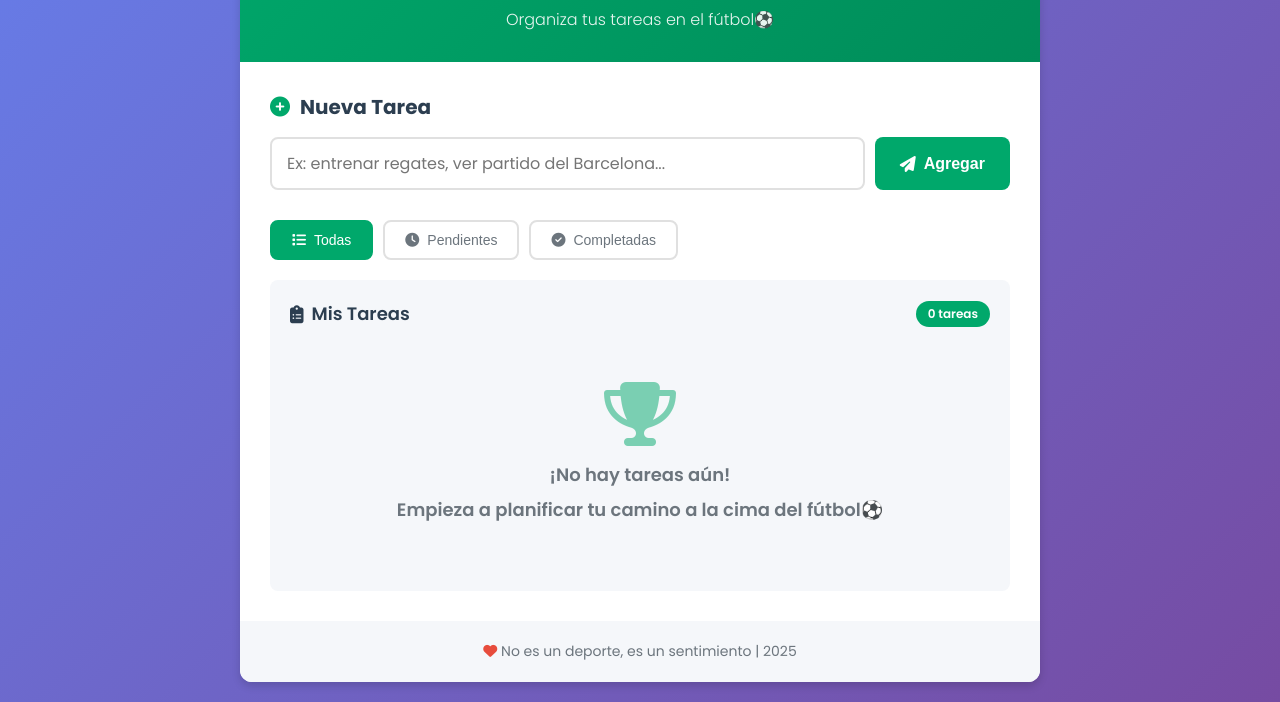
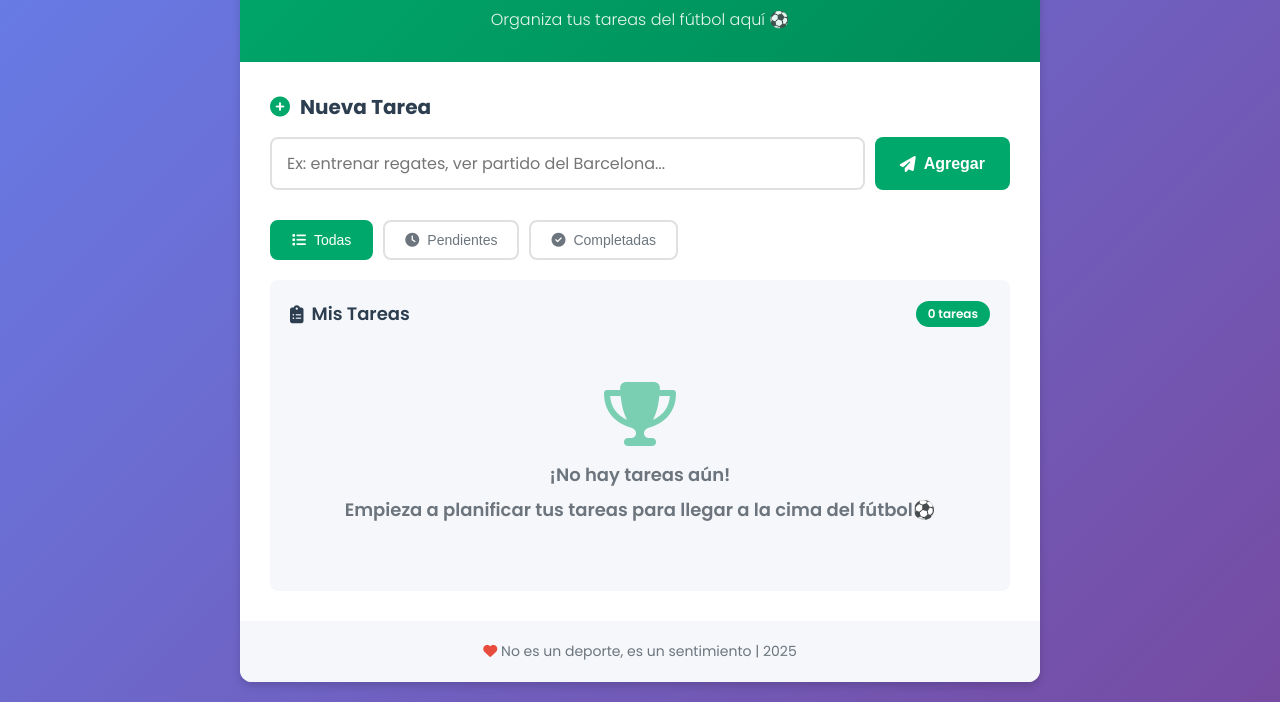
Before and after one commit to CesarMed06/GoalTasker, a plain HTML site: page index.html in a window 1280 px wide. Shown: the part 159-861 px from the top of the page. Drawn offline with Linux system fonts and the light colour scheme.

Commit message:
Cambio de textos descriptivos en el HTML.

```diff
--- a/index.html
+++ b/index.html
@@ -14,7 +14,7 @@
             <div class="header-content">
                 <i class="fas fa-futbol header-icon"></i>
                 <h1>MiFutbolTask</h1>
-                <p class="subtitle">Organiza tus tareas en el fútbol⚽</p>
+                <p class="subtitle">Organiza tus tareas del fútbol aquí ⚽</p>
             </div>
         </header>
 
@@ -63,7 +63,7 @@
                 <div id="emptyState" class="empty-state">
                     <i class="fas fa-trophy"></i>
                     <p>¡No hay tareas aún!</p>
-                    <p class="empty-subtitle">Empieza a planificar tu camino a la cima del fútbol⚽</p>
+                    <p class="empty-subtitle">Empieza a planificar tus tareas para llegar a la cima del fútbol⚽</p>
                 </div>
             </section>
 
```
